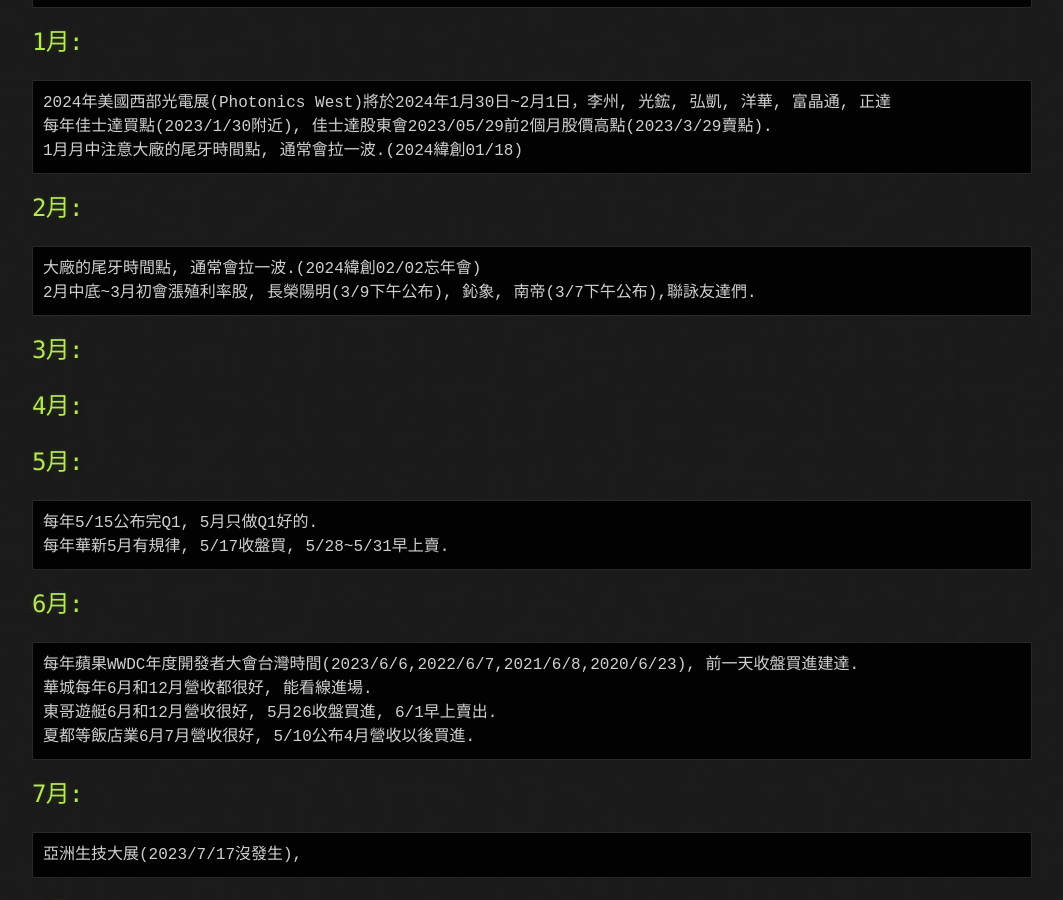
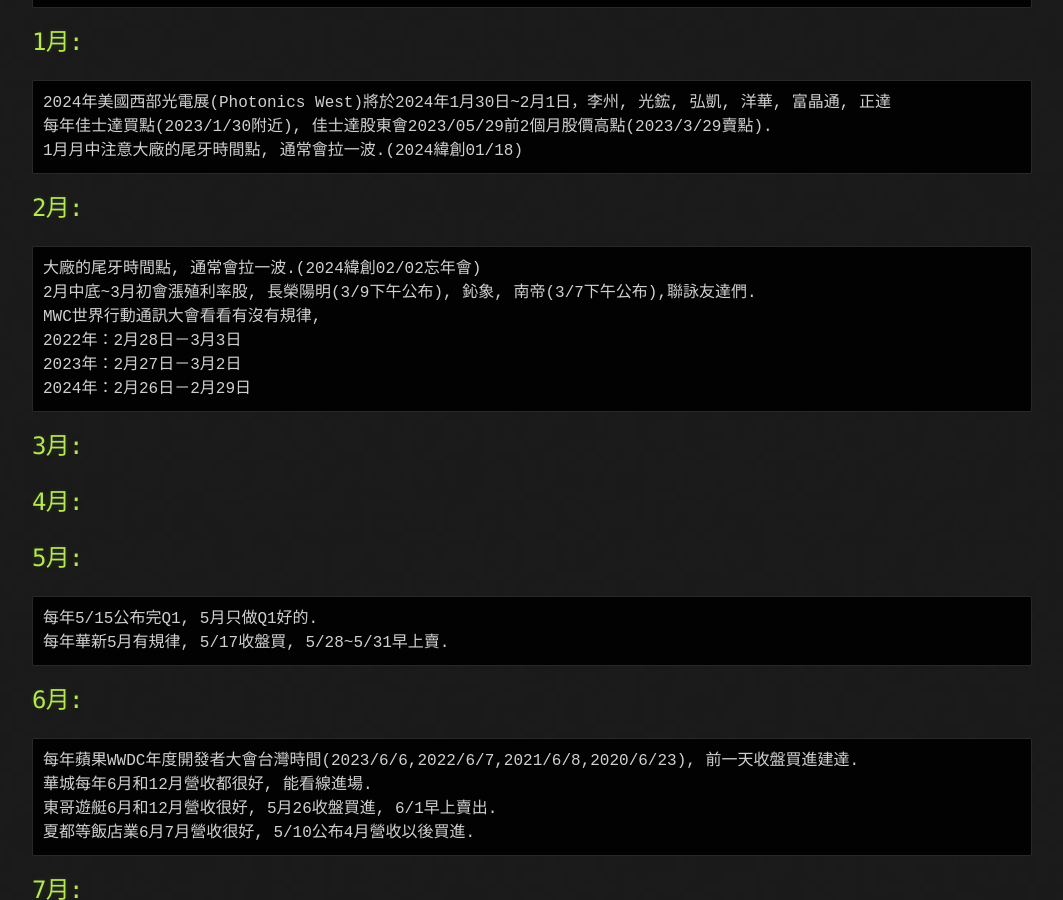
Before and after one commit to lepg5487/Stock_God, a Jekyll site: the page built from experience.md, in a window 1280 px wide and 900 px high, scrolled down 392 px. Shown: the whole window, without its empty margins (108-1171 px from the left). Built offline with Jekyll 4.4.1, drawn with Linux system fonts in a browser that asks for light colours; our own code applies the rules of GitHub Pages for plain Markdown files.

Commit message:
Update experience.md

````diff
--- a/experience.md
+++ b/experience.md
@@ -16,6 +16,10 @@
 ```
 大廠的尾牙時間點, 通常會拉一波.(2024緯創02/02忘年會)
 2月中底~3月初會漲殖利率股, 長榮陽明(3/9下午公布), 鈊象, 南帝(3/7下午公布),聯詠友達們.
+MWC世界行動通訊大會看看有沒有規律,
+2022年：2月28日－3月3日
+2023年：2月27日－3月2日
+2024年：2月26日－2月29日
 ```
 ## 3月:
 ## 4月:
````
